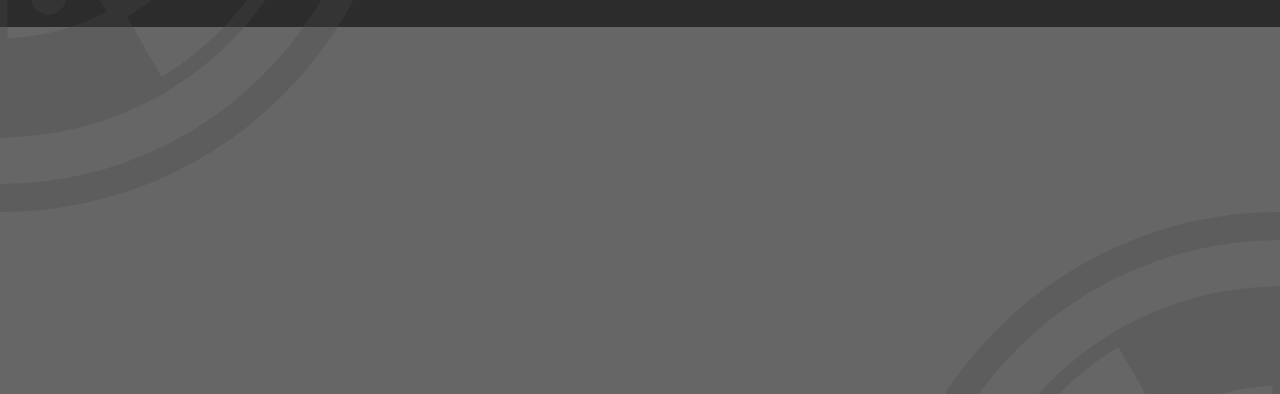
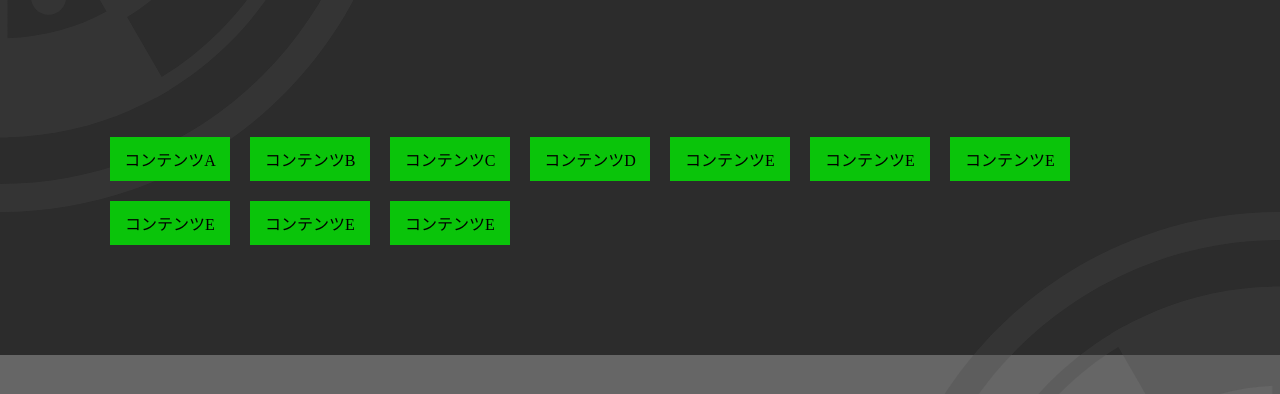
Before and after one commit to silmin/the-die-is-cast, a plain HTML site: page memories/index.html in a window 1280 px wide. Shown: the part 188-582 px from the top of the page. Drawn offline with Linux system fonts and the light colour scheme.

Commit message:
add: コンテンツの外枠を追加

```diff
--- a/memories/contents.css
+++ b/memories/contents.css
@@ -40,6 +40,23 @@
     z-index: 2;
 }
 
+.content_parent {
+    margin: 100px 100px;
+    text-align: center;
+    overflow: hidden;
+}
+
+.content_child {
+    float: left;
+    display: table;
+    width: 100px;
+    margin: 10px;
+    padding: 10px;
+    background: rgb(10, 196, 10);
+    text-align: center;
+    vertical-align: middle;
+}
+
 .roulette1 {
     position: fixed;
     top: -50vh;
--- a/memories/index.html
+++ b/memories/index.html
@@ -22,6 +22,18 @@
                 <p>思い出たち</p>
             </div>
             <div class="contents_main">
+                <ul class="content_parent">
+                    <li class="content_child">コンテンツA</li>
+                    <li class="content_child">コンテンツB</li>
+                    <li class="content_child">コンテンツC</li>
+                    <li class="content_child">コンテンツD</li>
+                    <li class="content_child">コンテンツE</li>
+                    <li class="content_child">コンテンツE</li>
+                    <li class="content_child">コンテンツE</li>
+                    <li class="content_child">コンテンツE</li>
+                    <li class="content_child">コンテンツE</li>
+                    <li class="content_child">コンテンツE</li>
+                </ul>
             </div>
             <img class="roulette1" src="../img/roulette.svg" />
             <img class="roulette2" src="../img/roulette.svg" />
```
